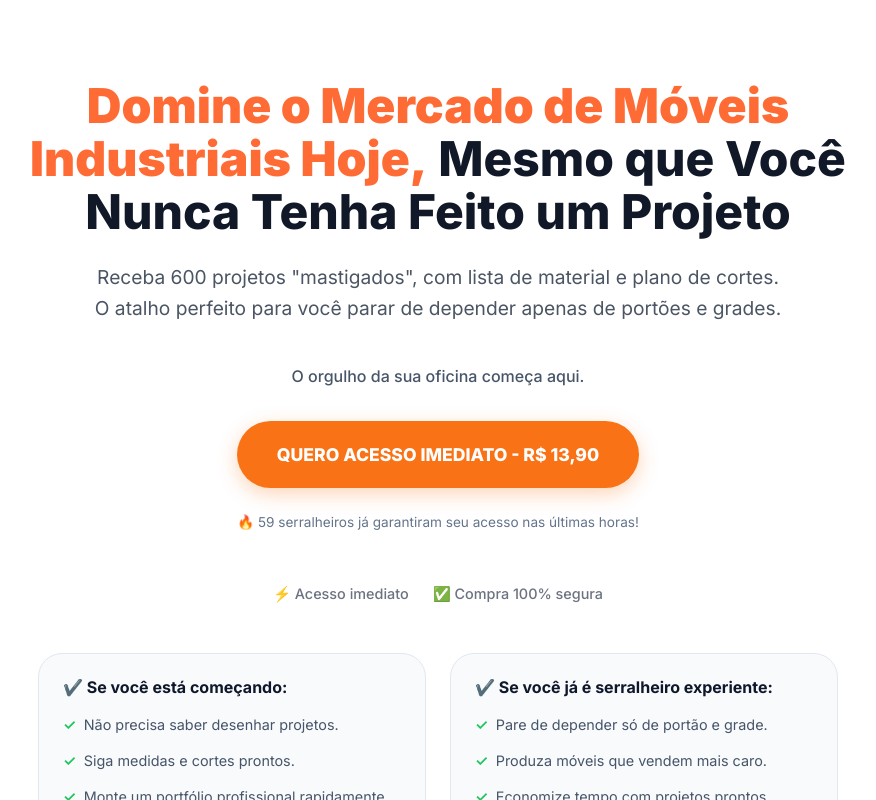
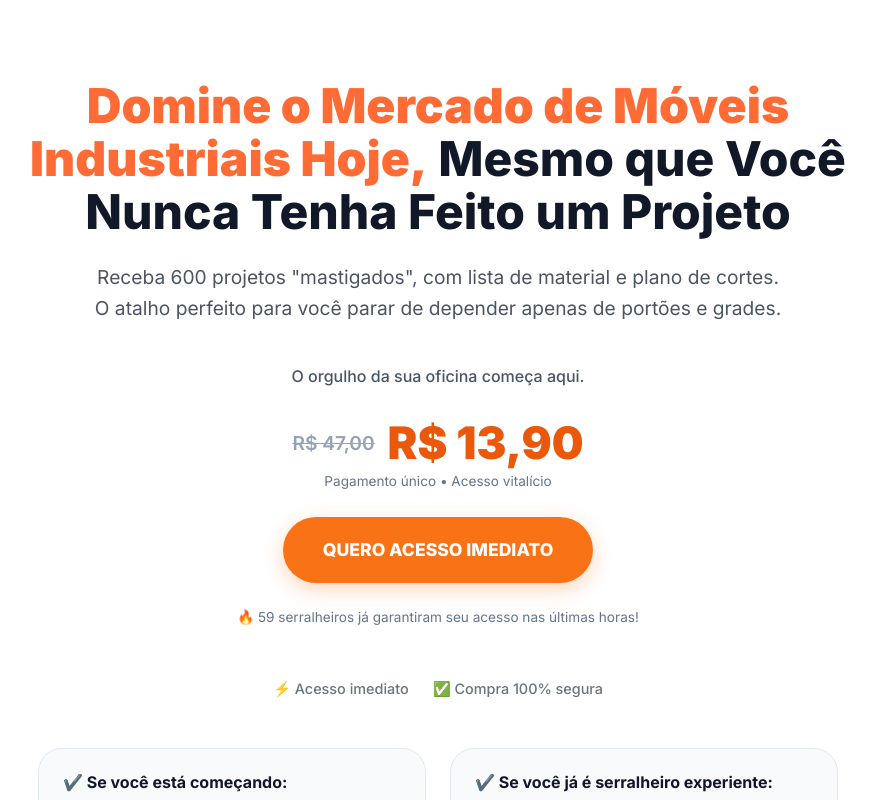
Before and after one commit to marlin-stenio-lima/digital, a Next.js app: page /v3 in a window 1280 px wide. Shown: the top 800 px of the page, without its empty margins (202-1078 px from the left). Built offline with nearby package versions, Linux system fonts and the light colour scheme; no server answers.

Commit message:
Update hero button to show price above it and add price to floating mobile button

```diff
--- a/src/app/page.module.css
+++ b/src/app/page.module.css
@@ -118,6 +118,35 @@
   color: #475569;
   font-weight: 500;
   margin-bottom: 2rem;
+}
+
+.heroPriceBox {
+  display: flex;
+  align-items: center;
+  justify-content: center;
+  gap: 0.8rem;
+  margin-bottom: 0.3rem;
+}
+
+.heroOldPrice {
+  font-size: 1.2rem;
+  color: #94a3b8;
+  text-decoration: line-through;
+  font-weight: 600;
+}
+
+.heroNewPrice {
+  font-size: 2.8rem;
+  color: #ea580c;
+  font-weight: 900;
+  line-height: 1;
+}
+
+.heroPriceSub {
+  text-align: center;
+  color: #64748b;
+  font-size: 0.85rem;
+  margin-bottom: 1.5rem;
 }
 
 .socialProofHero {
--- a/src/app/v3/page.tsx
+++ b/src/app/v3/page.tsx
@@ -68,9 +68,15 @@ export default function Home() {
               O orgulho da sua oficina começa aqui.
             </p>
 
+            <div className={styles.heroPriceBox}>
+              <span className={styles.heroOldPrice}>R$ 47,00</span>
+              <span className={styles.heroNewPrice}>R$ 13,90</span>
+            </div>
+            <p className={styles.heroPriceSub}>Pagamento único • Acesso vitalício</p>
+
             <div className={styles.ctaWrapper}>
               <Link href="/checkout" className={styles.ctaButtonOrange}>
-                QUERO ACESSO IMEDIATO - R$ 13,90
+                QUERO ACESSO IMEDIATO
               </Link>
             </div>
 
@@ -252,7 +258,7 @@ export default function Home() {
       {/* ===== FLOATING CTA MOBILE ===== */}
       <div className={`${styles.floatingCta} ${showFloating ? styles.floatingVisible : ''}`}>
         <Link href="/checkout" className={styles.ctaButtonOrange}>
-          QUERO MEUS PROJETOS AGORA
+          QUERO ACESSO IMEDIATO - R$ 13,90
         </Link>
       </div>
     </main>
```
Also changed, not shown: src/app/page.tsx (+8 -2 lines), src/app/v2/page.tsx (+8 -2 lines).
